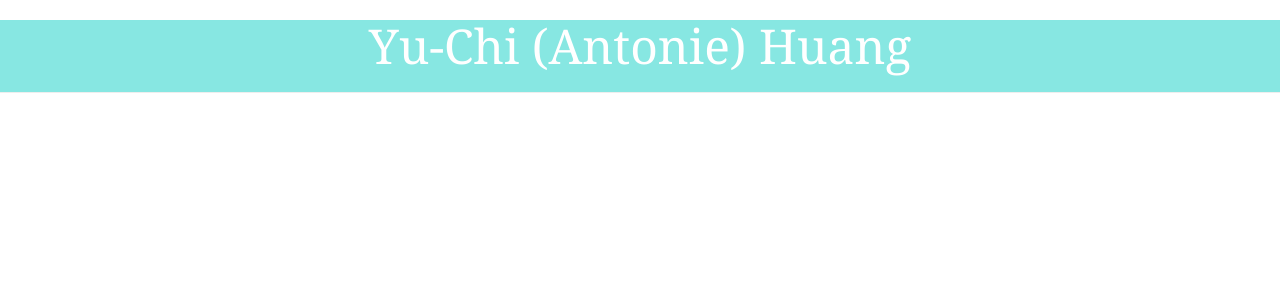
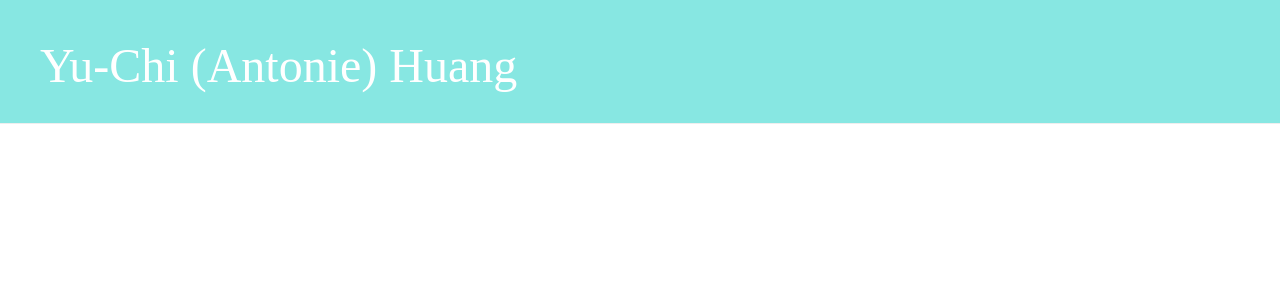
Before and after one commit to antoniehuang/BridgingCoursework, a Django app: page / in a window 1280 px wide. Shown: the top 300 px of the page. Run offline with Django 3.2, Linux system fonts and the light colour scheme; data that the repository does not hold is empty; some libraries are stand-ins or nearby versions.

Commit message:
changed font

```diff
--- a/blog/static/css/blog.css
+++ b/blog/static/css/blog.css
@@ -1,7 +1,7 @@
 .page-header {
     background-color: #87e7e2;
     margin-top: 0;
-    text-align: center;
+    padding: 20px 20px 20px 40px;
 }
 
 .page-header h1, .page-header h1 a, .page-header h1 a:visited, .page-header h1 a:active {
@@ -15,7 +15,7 @@
 }
 
 h1, h2, h3, h4 {
-    font-family: "Georgia", serif
+    font-family: "Lora"
 }
 
 .date {
```
